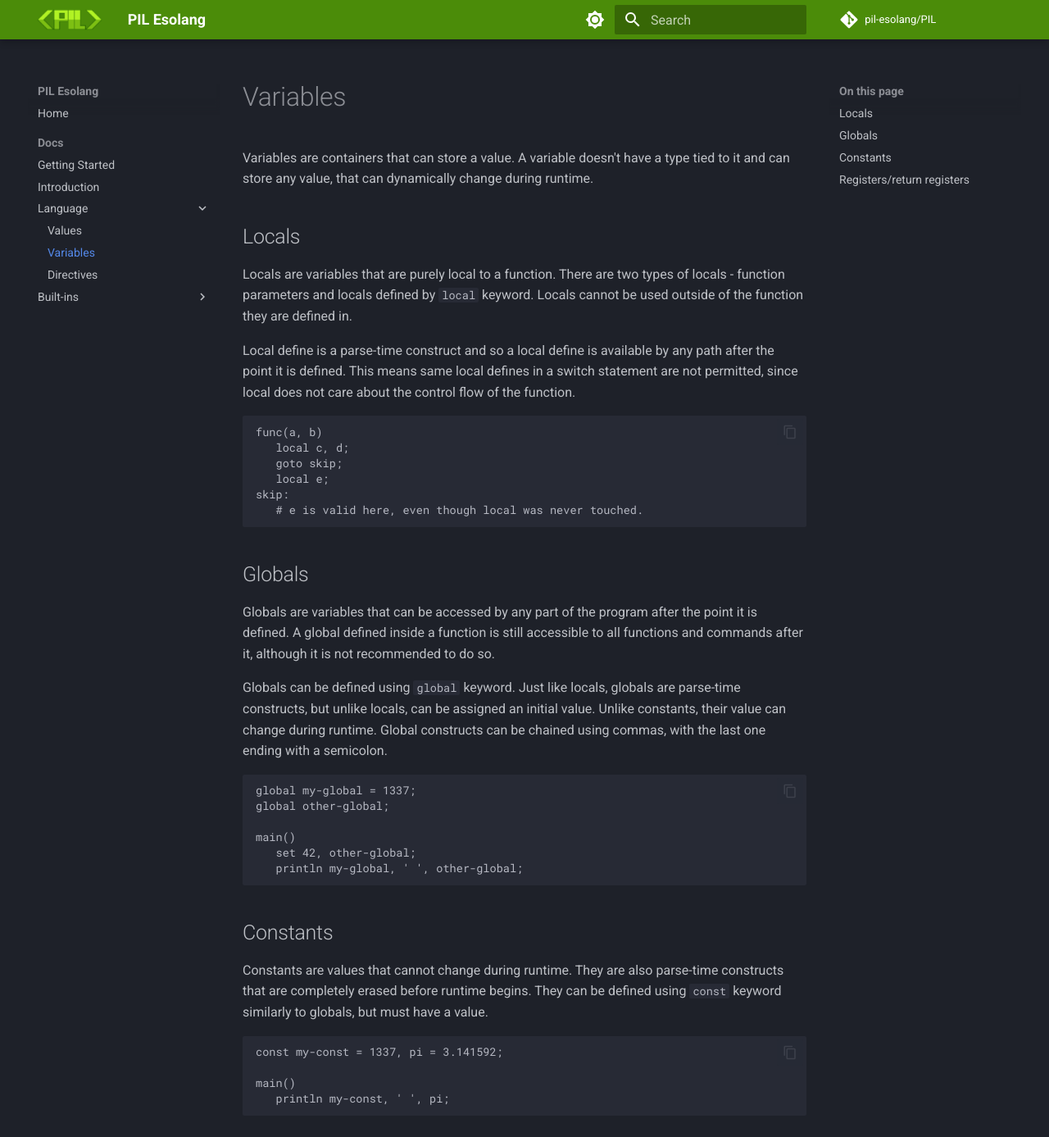
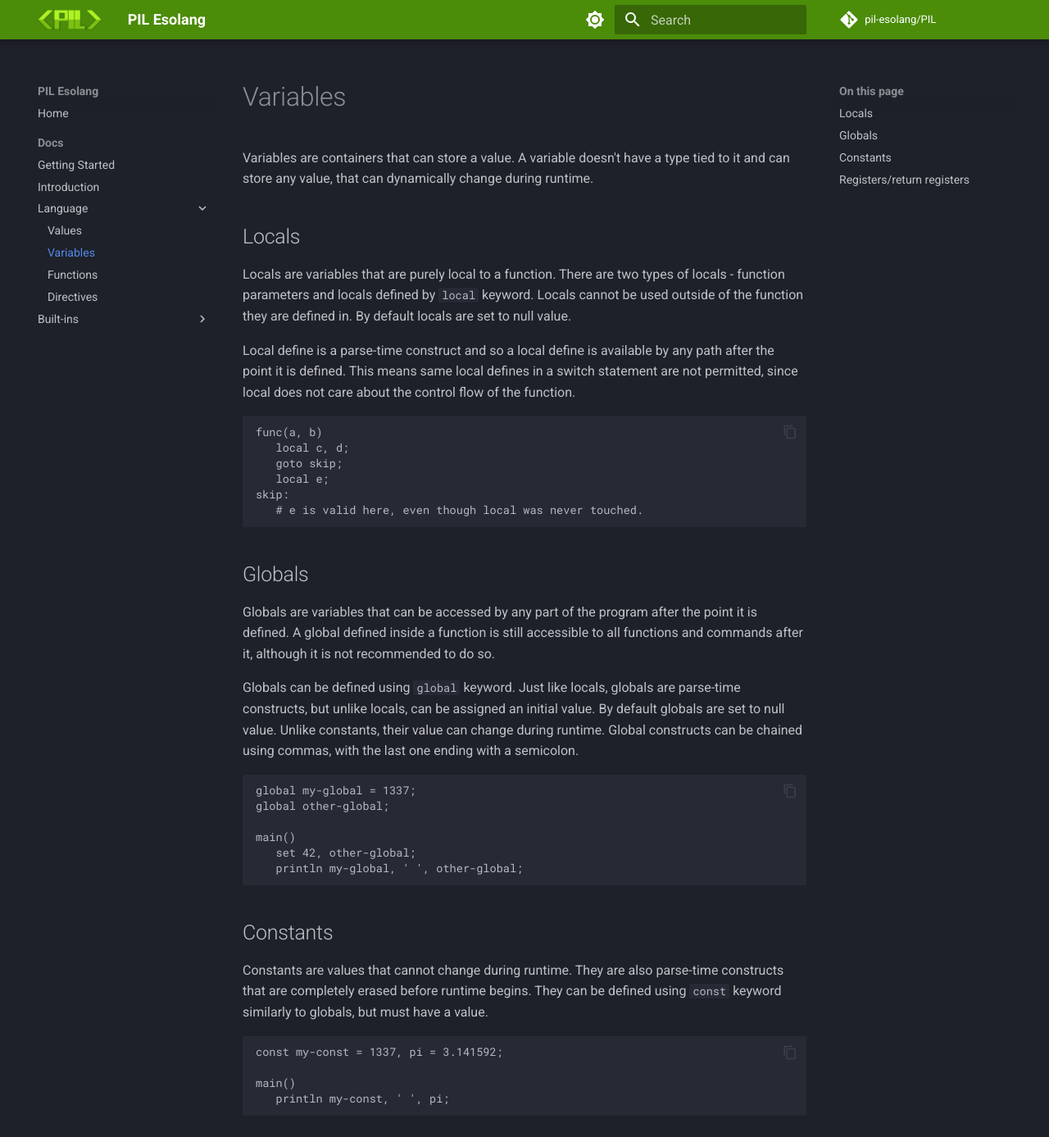
Before and after one commit to pil-esolang/pil-esolang.github.io, an MkDocs documentation site: the page built from docs/language/variables.md, in a window 1280 px wide and 1400 px high. Shown: the top 1387 px of the window at 82% size. Built offline with MkDocs 1.6.1 and Material for MkDocs 9.7.7, drawn with Linux system fonts in a browser that asks for light colours; comment, search, counter and statistics services are not loaded; some of the changed text lies outside the part shown.

Commit message:
Added function documentation page.

````diff
--- a/docs/language/variables.md
+++ b/docs/language/variables.md
@@ -2,7 +2,7 @@
 Variables are containers that can store a value. A variable doesn't have a type tied to it and can store any value, that can dynamically change during runtime.
 
 ## Locals
-Locals are variables that are purely local to a function. There are two types of locals - function parameters and locals defined by `local` keyword. Locals cannot be used outside of the function they are defined in.
+Locals are variables that are purely local to a function. There are two types of locals - function parameters and locals defined by `local` keyword. Locals cannot be used outside of the function they are defined in. By default locals are set to null value.
 
 Local define is a parse-time construct and so a local define is available by any path after the point it is defined. This means same local defines in a switch statement are not permitted, since local does not care about the control flow of the function.
 ```pil
@@ -17,7 +17,7 @@
 ## Globals
 Globals are variables that can be accessed by any part of the program after the point it is defined. A global defined inside a function is still accessible to all functions and commands after it, although it is not recommended to do so.
 
-Globals can be defined using `global` keyword. Just like locals, globals are parse-time constructs, but unlike locals, can be assigned an initial value. Unlike constants, their value can change during runtime. Global constructs can be chained using commas, with the last one ending with a semicolon.
+Globals can be defined using `global` keyword. Just like locals, globals are parse-time constructs, but unlike locals, can be assigned an initial value. By default globals are set to null value. Unlike constants, their value can change during runtime. Global constructs can be chained using commas, with the last one ending with a semicolon.
 ```pil
 global my-global = 1337;
 global other-global;
@@ -37,7 +37,7 @@
 ```
 
 ## Registers/return registers
-By default there are 16 registers and 4 return registers for a program. But that can be changed using [Directives](directives.md). Registers are global containers that do not need to be defined. They should be used for temporary, unimportant values such as conditions. They can be accessed using `$N` and `r$N` syntax respectively and are 0-indexed.
+By default there are 16 registers and 4 return registers for a program. But that can be changed using [Directives](directives.md). Registers are global containers that do not need to be defined. They should be used for temporary, unimportant values such as conditions. They can be accessed using `$N` and `r$N` syntax respectively and are 0-indexed. By default registers are set to null value.
 
 Registers cannot be accessed using runtime values but can be using parse-time constructs such as constants and enumerations. This can be used to create named registers, which is equal to globals. The only reason for this could be the register built-ins.
 
--- a/mkdocs.yml
+++ b/mkdocs.yml
@@ -60,6 +60,7 @@
     - Language:
       - Values: language/values.md
       - Variables: language/variables.md
+      - Functions: language/functions.md
       - Directives: language/directives.md
     - Built-ins:
       - String Library: built-ins/strings.md
````
Also changed, not shown: docs/built-ins/builtins.md (+0 -12 lines), docs/built-ins/math.md (+4 -1 lines), docs/language/functions.md (added, +57 -0 lines).
